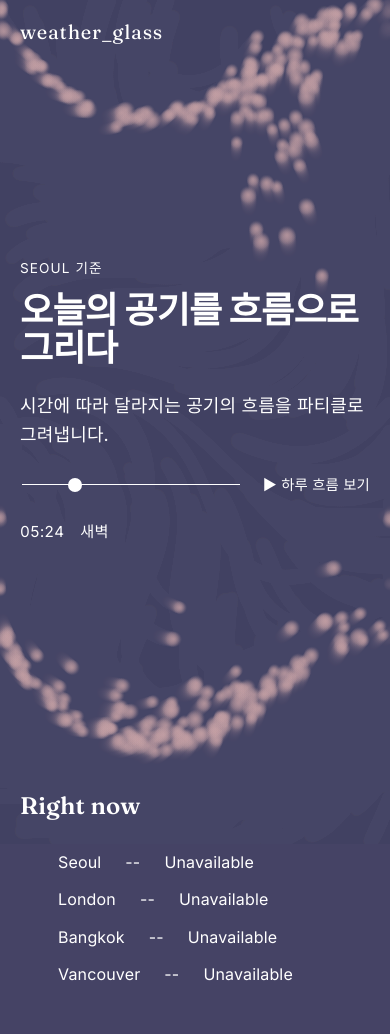
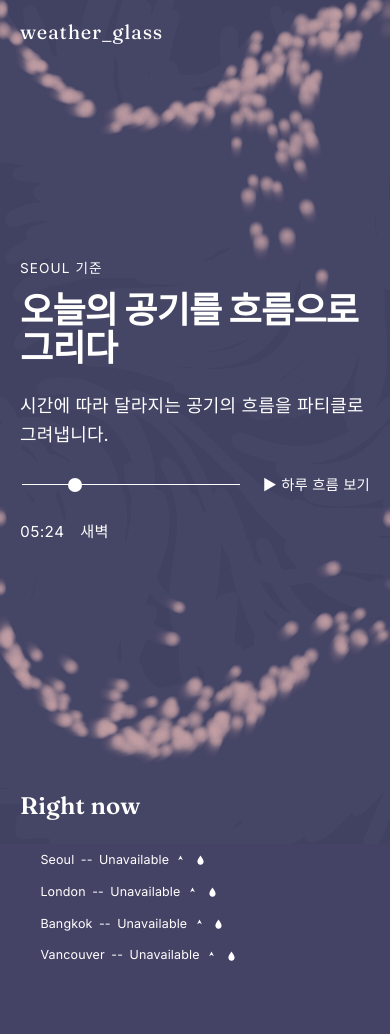
Before and after one commit to azeroo0/weather_glass, a website built with Vite: page index.html in a window 390 px wide. Shown: the top 1034 px of the page. Built offline with nearby package versions, Linux system fonts and the light colour scheme; no server answers.

Commit message:
Add wind and precipitation indicators to city readouts

```diff
--- a/index.html
+++ b/index.html
@@ -47,24 +47,56 @@
             <button type="button" class="city-button" data-name="Seoul" data-lat="37.5665" data-lon="126.978" aria-pressed="false">
               <span class="weather-icon" aria-hidden="true"></span>
               <span class="city">Seoul</span><span class="temp">--</span><span class="weather">Loading…</span>
+              <span class="wind">
+                <svg class="wind-arrow" viewBox="0 0 16 16" aria-hidden="true"><path d="M8 2 L11.5 9 L8 7 L4.5 9 Z" fill="currentColor" /></svg>
+                <span class="wind-value"></span>
+              </span>
+              <span class="precip" hidden>
+                <svg viewBox="0 0 16 16" aria-hidden="true"><path d="M8 2C8 2 3.5 8 3.5 11a4.5 4.5 0 0 0 9 0C12.5 8 8 2 8 2Z" fill="currentColor" /></svg>
+                <span class="precip-value"></span>
+              </span>
             </button>
           </li>
           <li>
             <button type="button" class="city-button" data-name="London" data-lat="51.5074" data-lon="-0.1278" aria-pressed="false">
               <span class="weather-icon" aria-hidden="true"></span>
               <span class="city">London</span><span class="temp">--</span><span class="weather">Loading…</span>
+              <span class="wind">
+                <svg class="wind-arrow" viewBox="0 0 16 16" aria-hidden="true"><path d="M8 2 L11.5 9 L8 7 L4.5 9 Z" fill="currentColor" /></svg>
+                <span class="wind-value"></span>
+              </span>
+              <span class="precip" hidden>
+                <svg viewBox="0 0 16 16" aria-hidden="true"><path d="M8 2C8 2 3.5 8 3.5 11a4.5 4.5 0 0 0 9 0C12.5 8 8 2 8 2Z" fill="currentColor" /></svg>
+                <span class="precip-value"></span>
+              </span>
             </button>
           </li>
           <li>
             <button type="button" class="city-button" data-name="Bangkok" data-lat="13.7563" data-lon="100.5018" aria-pressed="false">
               <span class="weather-icon" aria-hidden="true"></span>
               <span class="city">Bangkok</span><span class="temp">--</span><span class="weather">Loading…</span>
+              <span class="wind">
+                <svg class="wind-arrow" viewBox="0 0 16 16" aria-hidden="true"><path d="M8 2 L11.5 9 L8 7 L4.5 9 Z" fill="currentColor" /></svg>
+                <span class="wind-value"></span>
+              </span>
+              <span class="precip" hidden>
+                <svg viewBox="0 0 16 16" aria-hidden="true"><path d="M8 2C8 2 3.5 8 3.5 11a4.5 4.5 0 0 0 9 0C12.5 8 8 2 8 2Z" fill="currentColor" /></svg>
+                <span class="precip-value"></span>
+              </span>
             </button>
           </li>
           <li>
             <button type="button" class="city-button" data-name="Vancouver" data-lat="49.2827" data-lon="-123.1207" aria-pressed="false">
               <span class="weather-icon" aria-hidden="true"></span>
               <span class="city">Vancouver</span><span class="temp">--</span><span class="weather">Loading…</span>
+              <span class="wind">
+                <svg class="wind-arrow" viewBox="0 0 16 16" aria-hidden="true"><path d="M8 2 L11.5 9 L8 7 L4.5 9 Z" fill="currentColor" /></svg>
+                <span class="wind-value"></span>
+              </span>
+              <span class="precip" hidden>
+                <svg viewBox="0 0 16 16" aria-hidden="true"><path d="M8 2C8 2 3.5 8 3.5 11a4.5 4.5 0 0 0 9 0C12.5 8 8 2 8 2Z" fill="currentColor" /></svg>
+                <span class="precip-value"></span>
+              </span>
             </button>
           </li>
         </ul>
--- a/src/main.ts
+++ b/src/main.ts
@@ -549,6 +549,11 @@ async function loadCityWeather() {
       const iconEl = button.querySelector<HTMLSpanElement>('.weather-icon')!;
       const tempEl = button.querySelector<HTMLSpanElement>('.temp')!;
       const weatherEl = button.querySelector<HTMLSpanElement>('.weather')!;
+      const windEl = button.querySelector<HTMLSpanElement>('.wind')!;
+      const windArrowEl = button.querySelector<SVGElement>('.wind-arrow')!;
+      const windValueEl = button.querySelector<HTMLSpanElement>('.wind-value')!;
+      const precipEl = button.querySelector<HTMLSpanElement>('.precip')!;
+      const precipValueEl = button.querySelector<HTMLSpanElement>('.precip-value')!;
       const name = button.dataset.name!;
       try {
         const { lat, lon } = button.dataset;
@@ -571,6 +576,22 @@ async function loadCityWeather() {
         weatherEl.textContent = weatherLabelFromCode(current.weathercode);
         iconEl.innerHTML = weatherModeIcon(weatherModeFromCode(current.weathercode));
 
+        // Point the arrow the same way the wind actually pushes the flow
+        // field (see applyWeatherToFlowField's flowBearing), not the raw
+        // meteorological "from" direction, so the icon and the hero
+        // animation agree with each other.
+        const flowBearing = (current.winddirection_10m + 180) % 360;
+        windArrowEl.style.transform = `rotate(${flowBearing}deg)`;
+        windValueEl.textContent = `${Math.round(current.windspeed_10m)}km/h`;
+
+        if (current.precipitation > 0.05) {
+          precipEl.hidden = false;
+          const roundedPrecip = Math.round(current.precipitation * 10) / 10;
+          precipValueEl.textContent = `${roundedPrecip}mm`;
+        } else {
+          precipEl.hidden = true;
+        }
+
         console.log(`[weather] ${name}:`, {
           temperature: current.temperature_2m,
           windspeed: current.windspeed_10m,
@@ -579,6 +600,8 @@ async function loadCityWeather() {
       } catch {
         tempEl.textContent = '--';
         weatherEl.textContent = 'Unavailable';
+        windEl.hidden = true;
+        precipEl.hidden = true;
       }
     }),
   );
--- a/src/style.css
+++ b/src/style.css
@@ -223,6 +223,27 @@ input[type='range']:focus-visible {
   height: 100%;
 }
 
+.wind,
+.precip {
+  display: inline-flex;
+  align-items: center;
+  gap: 0.25rem;
+  font-size: 0.85rem;
+  font-variant-numeric: tabular-nums;
+  flex-shrink: 0;
+}
+
+.wind svg,
+.precip svg {
+  width: 11px;
+  height: 11px;
+  flex-shrink: 0;
+}
+
+.wind-arrow {
+  transition: transform 0.3s ease;
+}
+
 .city-button:focus-visible {
   outline: 2px solid currentColor;
   outline-offset: 4px;
@@ -259,6 +280,17 @@ input[type='range']:focus-visible {
     flex-wrap: wrap;
   }
 
+  .city-button {
+    gap: 0.3rem 0.4rem;
+    font-size: 0.78rem;
+  }
+
+  .wind,
+  .precip {
+    font-size: 0.7rem;
+    gap: 0.15rem;
+  }
+
   input[type='range'] {
     max-width: 100%;
   }
@@ -273,4 +305,8 @@ input[type='range']:focus-visible {
   input[type='range']::-moz-range-thumb {
     transition: none;
   }
+
+  .wind-arrow {
+    transition: none;
+  }
 }
```
